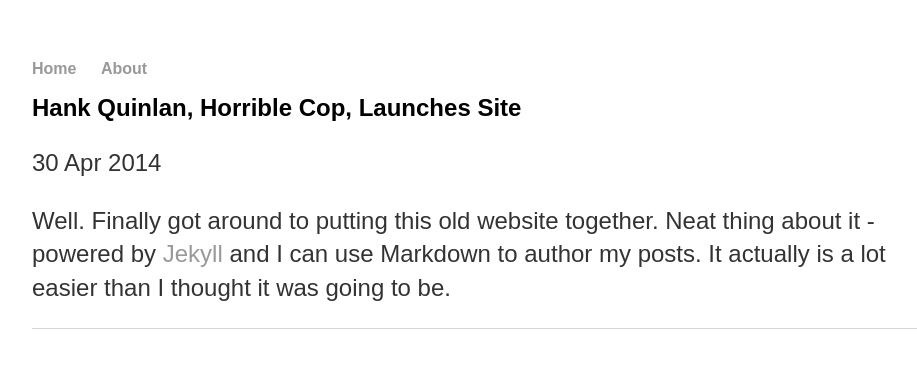
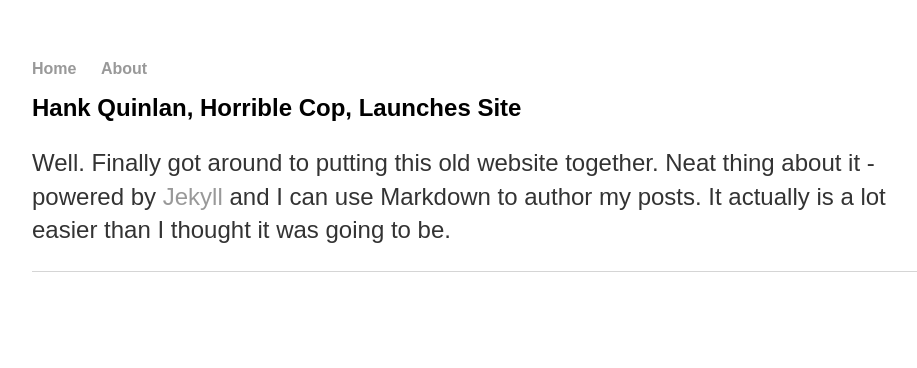
Before and after one commit to georgeball95/georgeball95.github.io, a Jekyll site: the page built from _posts/2014-04-30-hank-quinlan-site-launched.md, in a window 1280 px wide. Shown: the top 368 px of the page, without its empty margins (160-1077 px from the left). Built offline with Jekyll 4.4.1, drawn with Linux system fonts in a browser that asks for light colours.

Commit message:
Update post.html

```diff
--- a/_layouts/post.html
+++ b/_layouts/post.html
@@ -2,7 +2,7 @@
 layout: default
 ---
 <h1>{{ page.title }}</h1>
-<p class="meta">{{ page.date | date_to_string }}</p>
+<p{{ page.date | date_to_string }}</p>
 
 <div class="post">
   {{ content }}
```
